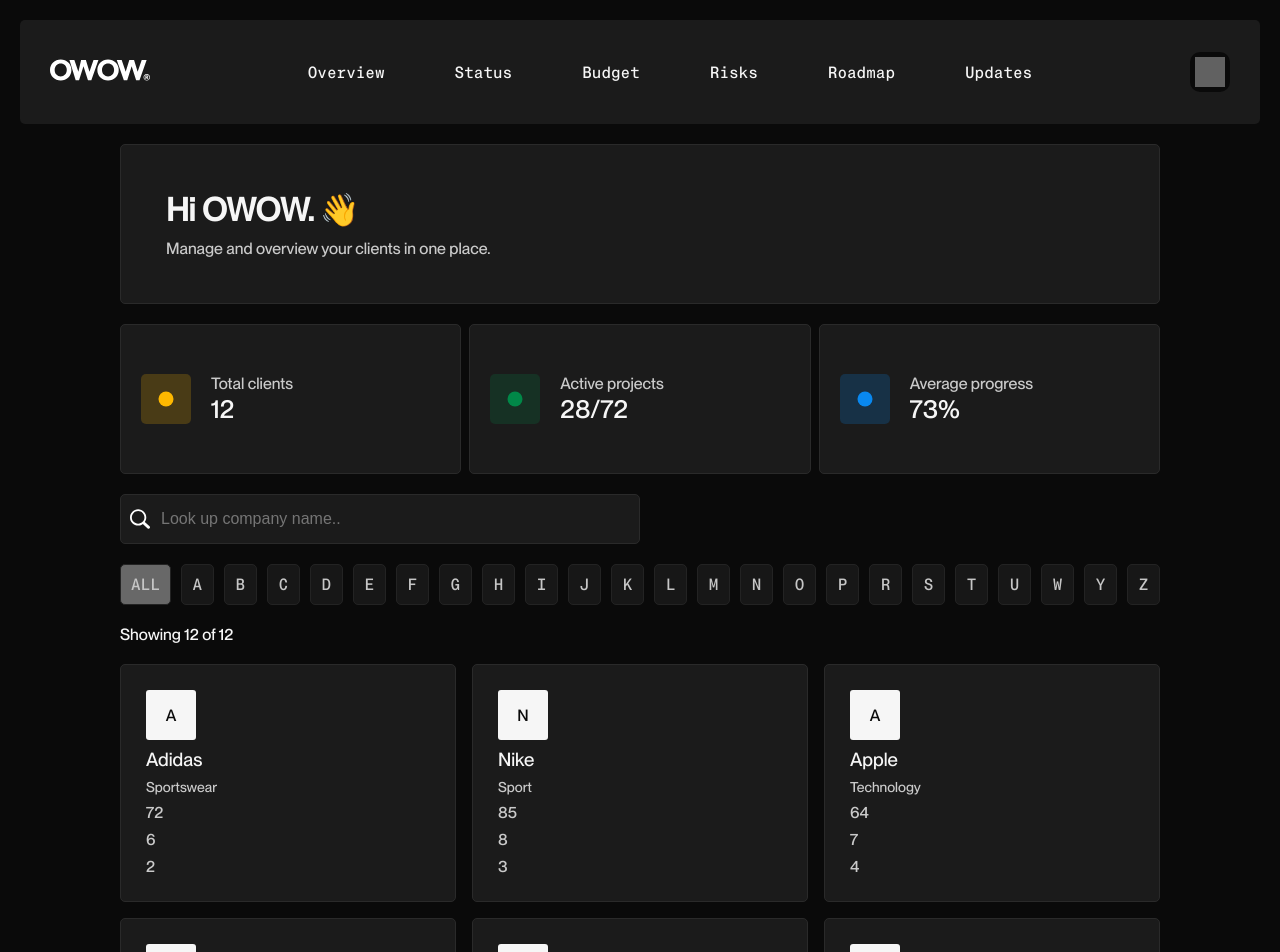
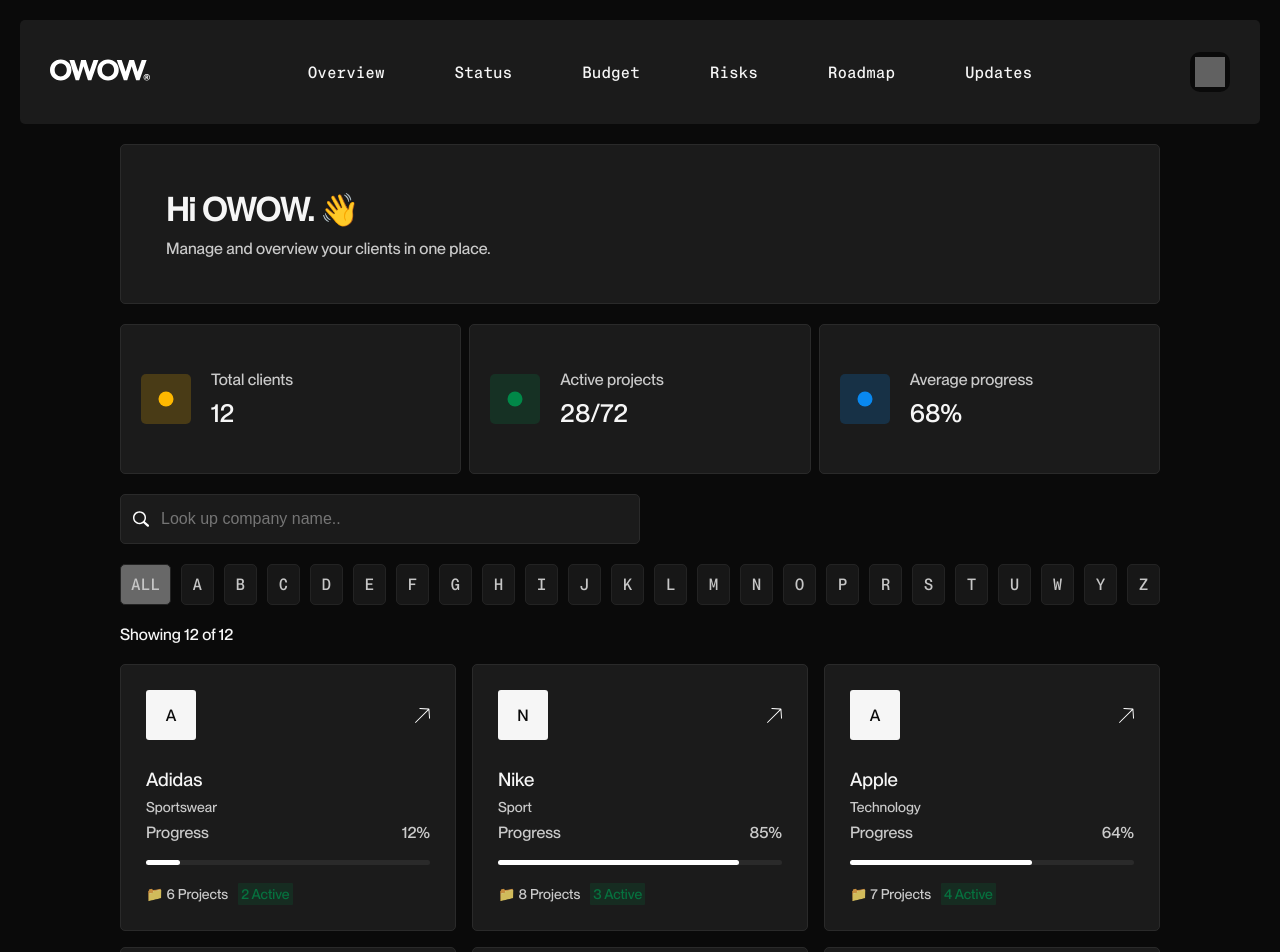
Before and after one commit to skarolinax/owow_dashboard, a React (Vite) app: page /clients in a window 1280 px wide. Shown: the top 952 px of the page. Built offline with nearby package versions, Linux system fonts and the light colour scheme; grey boxes are pictures that could not be loaded.

Commit message:
Finished the cp overview, missing minor styling changes

```diff
--- a/src/pages/CProjectsOverview.jsx
+++ b/src/pages/CProjectsOverview.jsx
@@ -1,11 +1,18 @@
 import { useState, useEffect } from 'react'
-import { Link } from 'react-router-dom'
+import { Link, useLocation } from 'react-router-dom'
 
 function CProjectsOverview() {
+  const location = useLocation();
+  const client = location.state?.client;
 
+  if (!client) return <p>No project data found</p>
   return (
     <>
       <h1>Projects overview</h1>
+
+      <h1>{client.name}</h1>
+      <p>{client.group} Group</p>
+      <p>{client.totalProjects} projects</p>
       <Link to="/grid-dashboard">
         <button>To dashboard</button>
       </Link>
--- a/src/pages/ClientsOverview.jsx
+++ b/src/pages/ClientsOverview.jsx
@@ -1,7 +1,8 @@
 import { useState, useEffect } from 'react'
 import { Link } from 'react-router-dom'
-import s from "../styles/Clients.module.scss";
+import s from "../styles/Clients.module.scss"
 import SearchIcon from "../assets/images/search-icon.svg"
+import LinkArrow from "../assets/images/arrow-link.svg"
 
 function ClientsOverview() {
 
@@ -11,7 +12,7 @@
     {
       name: "Adidas",
       group: "Sportswear",
-      progress: 72,
+      progress: 12,
       totalProjects: 6,
       activeProjects: 2,
     },
@@ -173,27 +174,41 @@
           ))}
         </div>
 
-        <p>Showing {filteredClients.length} of {totalClients}</p>
+        <p className={s.amountIndicator}>Showing {filteredClients.length} of {totalClients}</p>
 
         <div id={s.wrapperCardsClients}>
           {filteredClients.map(client => (
+            <Link
+              to="/projects-overview"
+              state={{client}}
+              key={client.name}
+            >
               <div className={s.cardClient} key={client.name}>
+                <section className={s.wrapperBtnTopCard}>
                   <div className={s.letterBox}>
                     {client.name.charAt(0)}
                   </div>
+                  <img src={LinkArrow} alt="Arrow icon" />
+                </section>
                 <h3>{client.name}</h3>
                 <h4>{client.group}</h4>
-              <p>{client.progress}</p>
-              <p>{client.totalProjects}</p>
-              <p>{client.activeProjects}</p>
+                <div className={s.progressBarCPcard}>
+                  <p>Progress</p>
+                  <p>{client.progress}%</p>
                 </div>
+                <div className={s.progressBarContainer}>
+                  <div style={{width: `${client.progress || 0}%`}}></div>
+                </div>
+                <div className={s.collectionProjectDescription}>
+                  <p>{client.totalProjects} Projects</p>
+                  <p>{client.activeProjects} Active</p>
+                </div>
+              </div>
+            </Link>
           ))}
         </div>
       </div>
 
-      <Link to="/projects-overview">
-        <button>Projects Overview</button>
-      </Link>
     </>
   )
 }
--- a/src/styles/Clients.module.css
+++ b/src/styles/Clients.module.css
@@ -1,3 +1,4 @@
+@charset "UTF-8";
 :root[data-theme=dark] {
   --bg-main: #0A0A0A;
   --accent-card: #1b1b1b;
@@ -85,6 +86,12 @@
   font-size: clamp(24px, 2vw, 32px);
 }
 
+.currentCprojectsCard aside:nth-child(2) {
+  display: flex;
+  flex-direction: column;
+  gap: 8px;
+}
+
 .boxCprojectsCard {
   width: 50px;
   height: 50px;
@@ -135,6 +142,7 @@
 .cardClient h3 {
   font-weight: 500;
   font-weight: 18px;
+  margin-top: 20px;
 }
 .cardClient h4 {
   opacity: 0.8;
@@ -154,6 +162,17 @@
   align-items: center;
   border-radius: 3px;
   color: #0A0A0A;
+}
+
+.wrapperBtnTopCard {
+  display: flex;
+  justify-content: space-between;
+  align-items: center;
+}
+.wrapperBtnTopCard img {
+  width: 15px;
+  height: 15px;
+  filter: var(--icon-filter);
 }
 
 #wrapperCardsClients {
@@ -180,6 +199,11 @@
   font-family: MontrealMono;
   transition: 0.3s ease;
 }
+@media (max-width: 700px) {
+  .alphabeticalFilter button {
+    flex: 0;
+  }
+}
 .alphabeticalFilter button:hover {
   opacity: 0.6;
 }
@@ -204,11 +228,48 @@
 }
 .searchClientOverview .searchIcon {
   position: absolute;
-  left: 10px;
+  left: 13px;
   top: 50%;
   transform: translateY(-50%);
-  width: 20px;
-  height: 20px;
-  cursor: pointer;
+  width: 16px;
+  height: 16px;
   filter: var(--icon-filter);
+}
+
+.collectionProjectDescription {
+  display: flex;
+  align-items: center;
+  gap: 10px;
+}
+.collectionProjectDescription p {
+  font-size: 14px;
+}
+.collectionProjectDescription p:nth-child(2) {
+  background-color: rgba(1, 136, 72, 0.2);
+  color: var(--success-color);
+  border-radius: 1px;
+  padding: 3px;
+}
+.collectionProjectDescription p:nth-child(1)::before {
+  content: "📁";
+  font-size: inherit;
+  margin-right: 3px;
+}
+
+.progressBarCPcard {
+  display: flex;
+  justify-content: space-between;
+}
+
+.progressBarContainer {
+  width: 100%;
+  height: 5px;
+  margin-block: 10px;
+  background-color: #2A2A2A;
+  border-radius: 5px;
+}
+.progressBarContainer div {
+  background-color: white;
+  height: 100%;
+  border-radius: 5px;
 }/*# sourceMappingURL=Clients.module.css.map */
--- a/src/styles/Clients.module.scss
+++ b/src/styles/Clients.module.scss
@@ -49,6 +49,14 @@
         p:nth-child(2) {
             font-size: clamp(24px, 2vw, 32px);
         }
+    }
+}
+
+.currentCprojectsCard {
+    aside:nth-child(2) {
+        display: flex;
+        flex-direction: column;
+        gap:8px;
     }
 }
 
@@ -110,6 +118,7 @@
     h3 {
         font-weight: 500;
         font-weight: 18px;
+        margin-top: 20px;
     }
 
     h4 {
@@ -132,6 +141,18 @@
     align-items: center;
     border-radius: 3px;
     color: #0A0A0A; // Had to hardcode these colors for this bit
+}
+
+.wrapperBtnTopCard {
+    display: flex;
+    justify-content: space-between;
+    align-items: center;
+
+    img {
+        width: 15px;
+        height: 15px;
+        filter: var(--icon-filter);
+    }
 }
 
 #wrapperCardsClients {
@@ -158,6 +179,10 @@
         cursor: pointer;
         font-family: MontrealMono;
         transition: 0.3s ease;
+
+        @media(max-width:700px) {
+            flex: 0;
+        }
 
         &:hover {
             opacity: 0.6;
@@ -187,12 +212,55 @@
 
     .searchIcon {
         position: absolute;
-        left: 10px;
+        left: 13px;
         top: 50%;
         transform: translateY(-50%);
-        width: 20px;
-        height: 20px;
-        cursor: pointer;
+        width: 16px;
+        height: 16px;
         filter: var(--icon-filter);
   }
 }
+
+.collectionProjectDescription {
+    display: flex;
+    align-items: center;
+    gap: 10px;
+
+    p {
+        font-size: 14px;
+
+        &:nth-child(2) {
+            background-color: #01884833;
+            color: var(--success-color);
+            border-radius: 1px;
+            padding: 3px;
+        }
+
+        &:nth-child(1){
+            &::before {
+                content: '📁';
+                font-size: inherit;
+                margin-right: 3px;
+            }
+        }
+    }
+}
+
+.progressBarCPcard {
+    display: flex;
+    justify-content: space-between;
+}
+
+.progressBarContainer {
+    width: 100%;
+    height: 5px;
+    margin-block: 10px;
+    background-color: #2A2A2A;
+    border-radius: $card-radius;
+
+    div {
+        background-color: white;
+        height: 100%;
+        border-radius: $card-radius;
+    }
+}
```
Also changed, not shown: src/assets/images/arrow-link.svg (added), 1 other file (tests, documents, lock files or other folders). Lines whose indentation alone changed are shown as unchanged.
